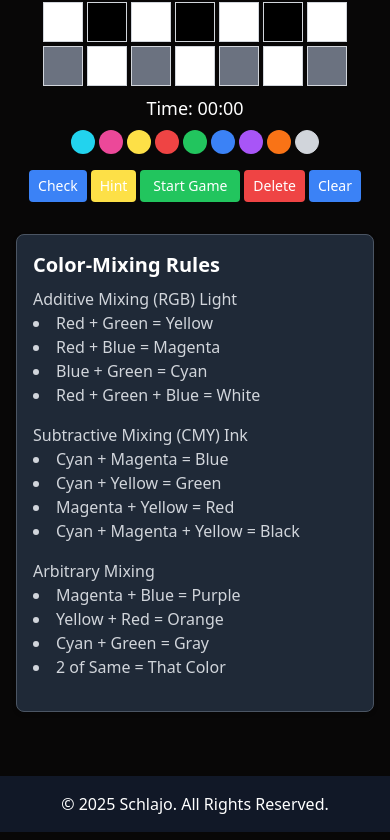
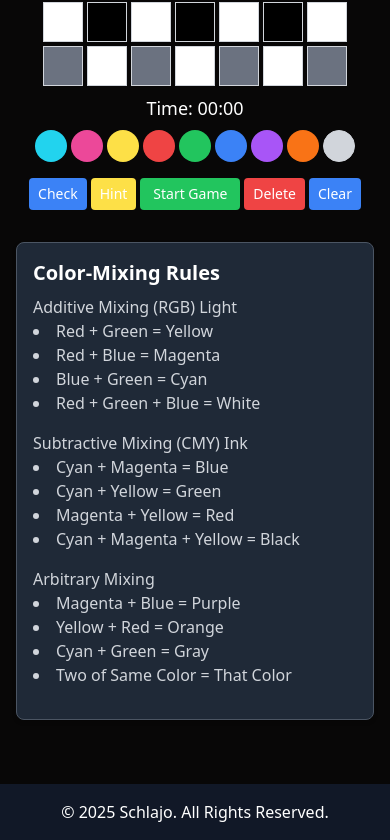
Before and after one commit to schlajo/colors-game, a React (Vite) app: page / in a window 390 px wide. Shown: the part 1183-2023 px from the top of the page. Built offline with nearby package versions, Linux system fonts and the light colour scheme.

Commit message:
I think I made it so the Color Palette tiles will not shrink on mobile.  Also changed  2 of same color-mixing description.

```diff
--- a/src/App.jsx
+++ b/src/App.jsx
@@ -387,7 +387,7 @@ const App = () => {
             <li>Magenta + Blue = Purple</li>
             <li>Yellow + Red = Orange</li>
             <li>Cyan + Green = Gray</li>
-            <li>2 of Same = That Color</li>
+            <li>Two of Same Color = That Color</li>
           </ul>
         </div>
       </div>
--- a/src/components/ColorPalette.jsx
+++ b/src/components/ColorPalette.jsx
@@ -10,7 +10,7 @@ const ColorPalette = ({ onColorClick, colors }) => {
             console.log('Palette button clicked, applying color:', color);
             onColorClick(color);
           }}
-          className={`w-6 h-6 rounded-full flex-shrink sm:w-7 sm:h-7 lg:w-8 lg:h-8 p-0
+          className={`w-8 h-8 rounded-full flex-shrink sm:min-w-[32px] sm:min-h-[32px] lg:w-8 lg:h-8 p-0
             ${color === 'blue' ? 'bg-blue-500' :
               color === 'purple' ? 'bg-purple-500' :
               color === 'orange' ? 'bg-orange-500' :
```
